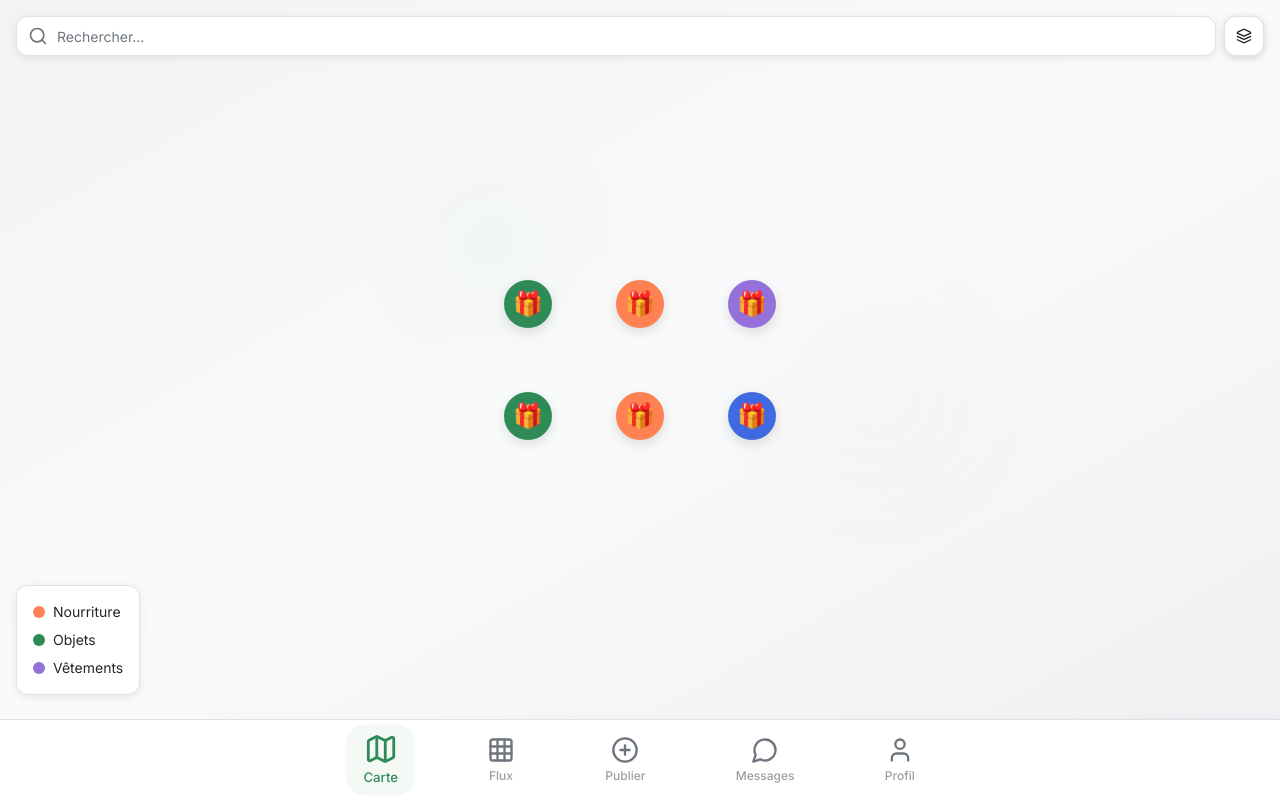
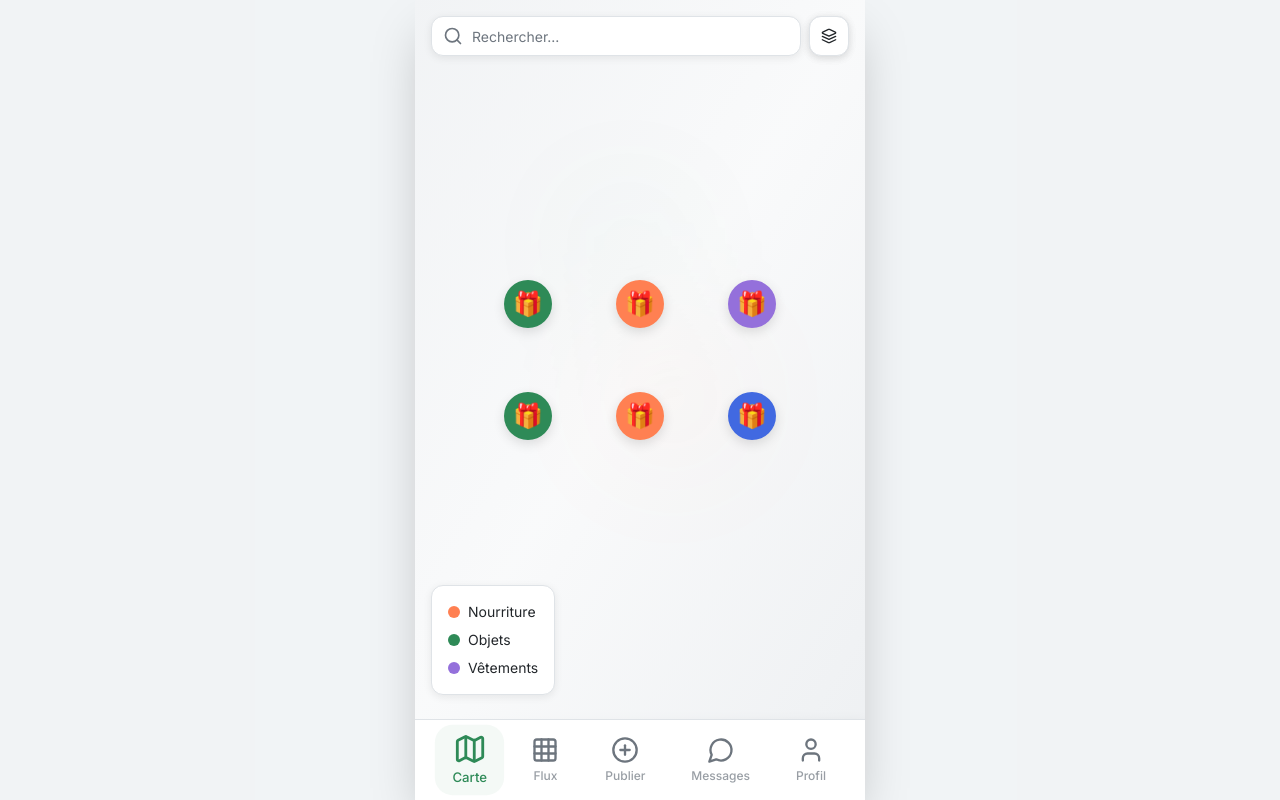
Before and after one commit to fauriatjules-max/return-dons-c39d3930, a React (Vite) app: page /app in a window 1280 px wide. Built offline with nearby package versions, Linux system fonts and the light colour scheme; the HTML template or start-up script is replaced by a standard one.

Commit message:
Add 9:16 aspect ratio

```diff
--- a/src/pages/App.tsx
+++ b/src/pages/App.tsx
@@ -12,9 +12,11 @@ const AppPage = () => {
   const [activeTab, setActiveTab] = useState<Tab>("map");
 
   return (
-    <div className="h-screen flex flex-col bg-background overflow-hidden touch-manipulation">
-      {/* Main Content */}
-      <main className="flex-1 overflow-hidden overscroll-contain relative">
+    <div className="min-h-screen w-full flex items-center justify-center bg-muted/30">
+      {/* Mobile Container 9:16 format */}
+      <div className="h-screen w-full max-w-[56.25vh] bg-background overflow-hidden touch-manipulation flex flex-col shadow-2xl">
+        {/* Main Content */}
+        <main className="flex-1 overflow-hidden overscroll-contain relative">
         <div className={`absolute inset-0 transition-all duration-300 ${activeTab === "map" ? "opacity-100 translate-x-0" : "opacity-0 translate-x-full pointer-events-none"}`}>
           <MapView />
         </div>
@@ -63,6 +65,7 @@ const AppPage = () => {
           ))}
         </div>
       </nav>
+      </div>
     </div>
   );
 };
```
